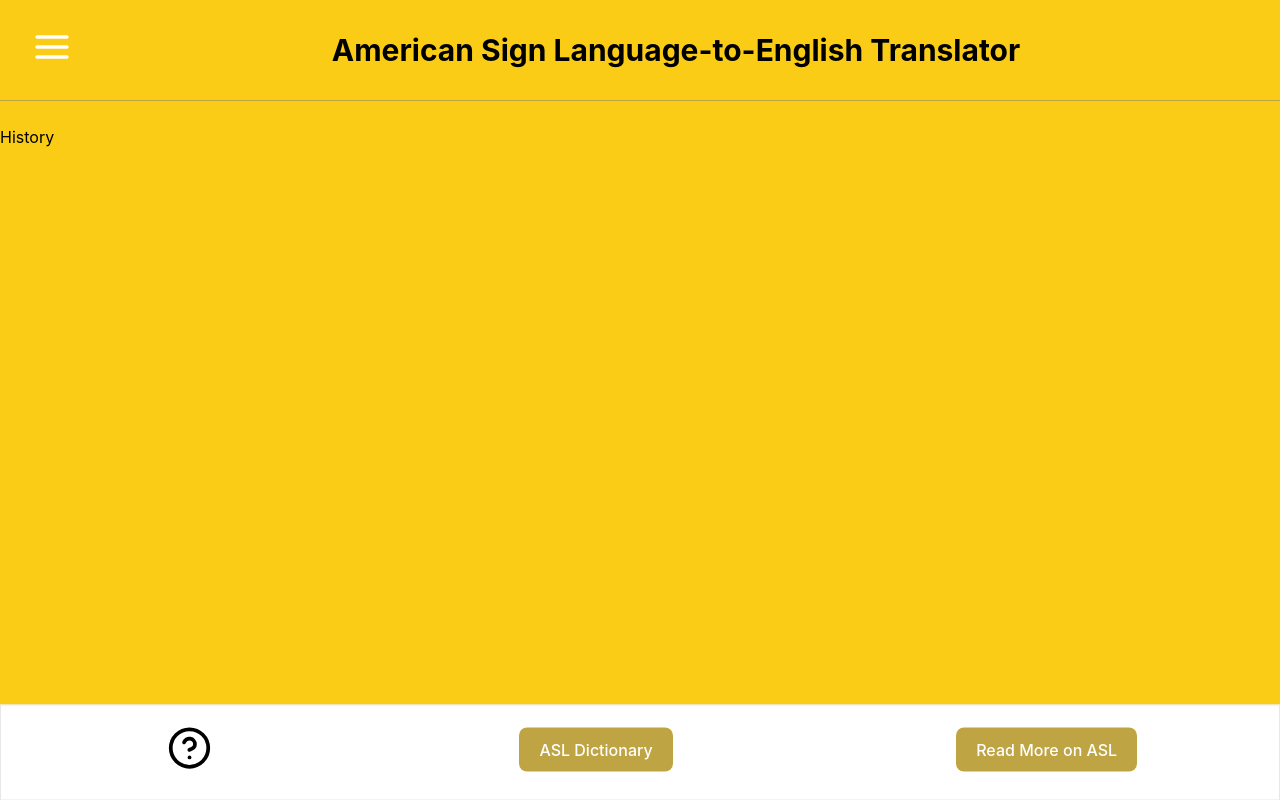
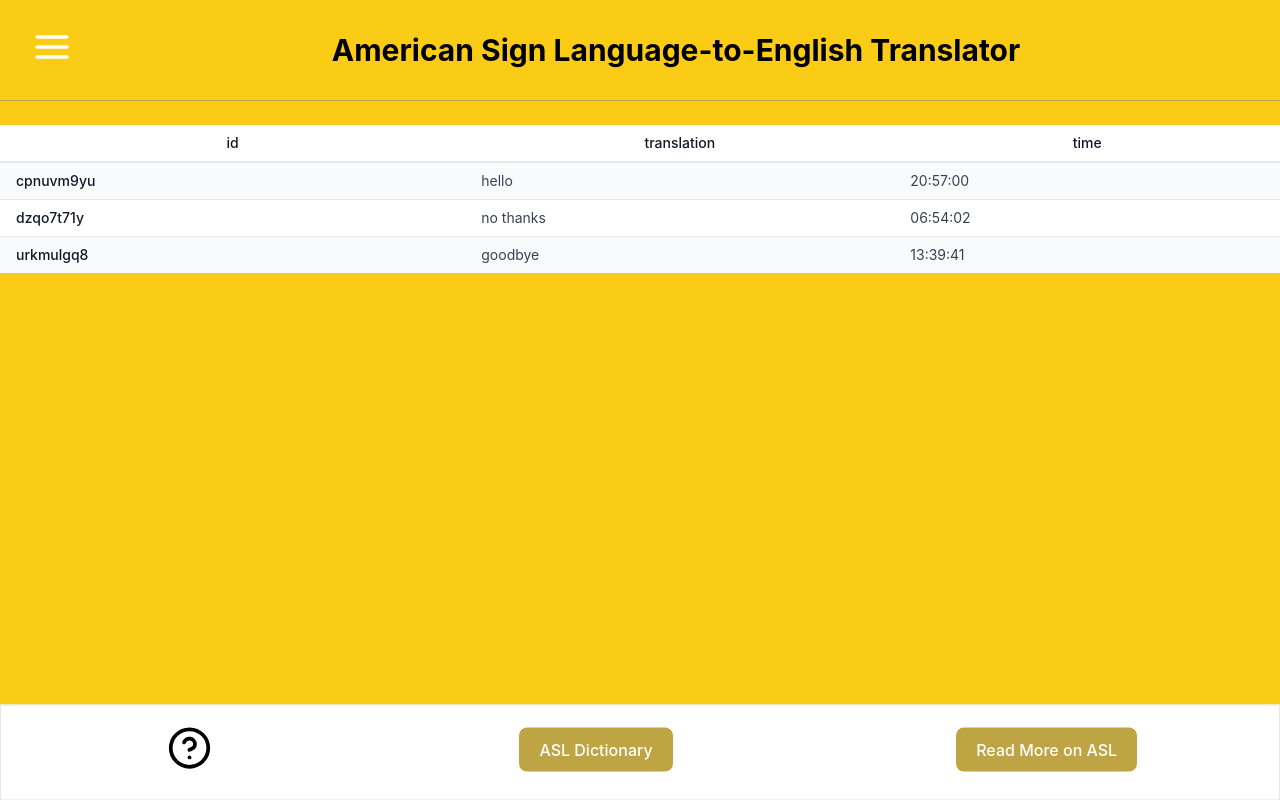
Before and after one commit to lindseylangdon/HCI-Project, a React (Create React App) app in the folder asl-translator/: page /history in a window 1280 px wide. Built offline with nearby package versions, Linux system fonts and the light colour scheme; the HTML template or start-up script is replaced by a standard one.

Commit message:
made temp table

```diff
--- a/asl-translator/src/pages/History.js
+++ b/asl-translator/src/pages/History.js
@@ -1,9 +1,51 @@
-import React from 'react'
+import React from 'react';
 
 function History() {
   return (
-    <div>History</div>
-  )
+    <div class="overflow-x-auto container mx-auto">
+        <table class="min-w-full divide-y-2 divide-gray-200 bg-white text-sm">
+        <thead class="ltr:text-left rtl:text-right">
+            <tr>
+            <th class="whitespace-nowrap px-4 py-2 font-medium text-gray-900">
+                id
+            </th>
+            <th class="whitespace-nowrap px-4 py-2 font-medium text-gray-900">
+                translation
+            </th>
+            <th class="whitespace-nowrap px-4 py-2 font-medium text-gray-900">
+                time
+            </th>
+            </tr>
+        </thead>
+
+        <tbody class="divide-y divide-gray-200">
+            <tr class="odd:bg-gray-50">
+            <td class="whitespace-nowrap px-4 py-2 font-medium text-gray-900">
+                cpnuvm9yu
+            </td>
+            <td class="whitespace-nowrap px-4 py-2 text-gray-700">hello</td>
+            <td class="whitespace-nowrap px-4 py-2 text-gray-700">20:57:00</td>
+            </tr>
+
+            <tr class="odd:bg-gray-50">
+            <td class="whitespace-nowrap px-4 py-2 font-medium text-gray-900">
+                dzqo7t71y
+            </td>
+            <td class="whitespace-nowrap px-4 py-2 text-gray-700">no thanks</td>
+            <td class="whitespace-nowrap px-4 py-2 text-gray-700">06:54:02</td>
+            </tr>
+
+            <tr class="odd:bg-gray-50">
+            <td class="whitespace-nowrap px-4 py-2 font-medium text-gray-900">
+                urkmulgq8
+            </td>
+            <td class="whitespace-nowrap px-4 py-2 text-gray-700">goodbye</td>
+            <td class="whitespace-nowrap px-4 py-2 text-gray-700">13:39:41</td>
+            </tr>
+        </tbody>
+        </table>
+    </div>
+  );
 }
 
-export default History
+export default History;
```
